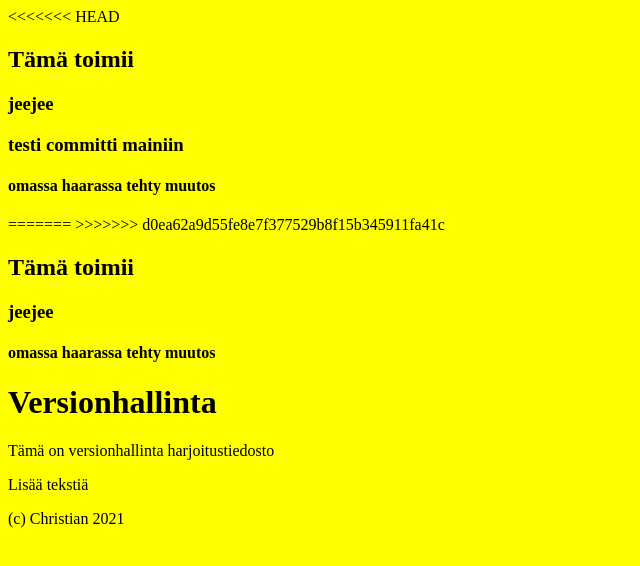
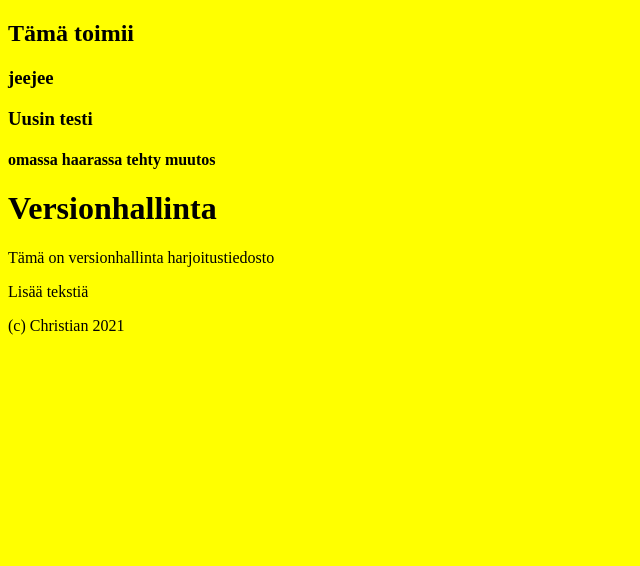
Before and after one commit to DavittBarry/VHWeb11, a plain HTML site: page index.html in a window 1280 px wide. Shown: the whole page, without its empty margins (0-640 px from the left). Drawn offline with Linux system fonts and the light colour scheme.

Commit message:
uusin testi

```diff
--- a/index.html
+++ b/index.html
@@ -8,20 +8,11 @@
     <link rel="stylesheet" href="style.css" />
   </head>
 
-<<<<<<< HEAD
-  <main>
-    <h2>Tämä toimii</h2>
-    <h3>jeejee</h3>
-    <h3>testi committi mainiin</h3>
-
-    <h4>omassa haarassa tehty muutos</h4>
-  </main>
-=======
->>>>>>> d0ea62a9d55fe8e7f377529b8f15b345911fa41c
   <body>
     <main>
       <h2>Tämä toimii</h2>
       <h3>jeejee</h3>
+      <h3>Uusin testi</h3>
 
       <h4>omassa haarassa tehty muutos</h4>
     </main>
```
Lines whose indentation alone changed are shown as unchanged.
